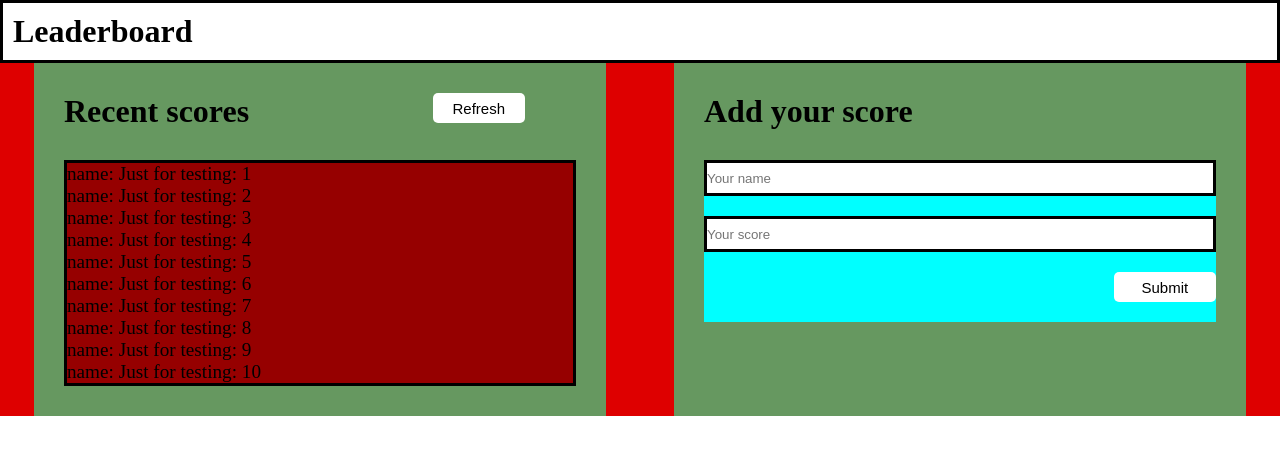
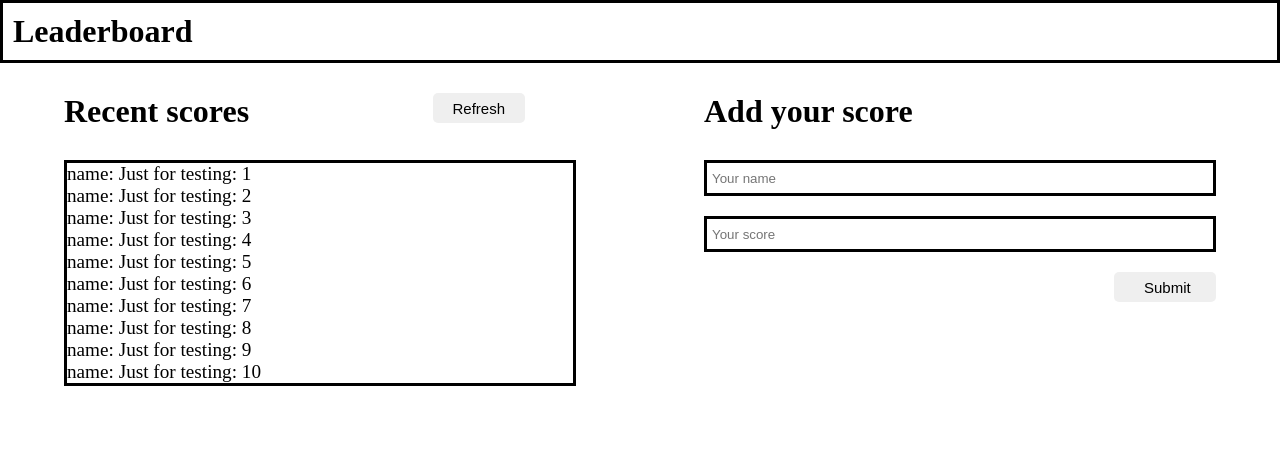
Before and after one commit to dgonzalesi/Leaderboard-APIs, a website built with webpack: page public/index.html in a window 1280 px wide. Built offline with nearby package versions, Linux system fonts and the light colour scheme.

Commit message:
Remove testing colors.

```diff
--- a/src/style.css
+++ b/src/style.css
@@ -10,7 +10,6 @@
 }
 
 #maincontainer {
-    background-color: #de0000;
     display: flex;
     justify-content: space-around;
 }
@@ -18,7 +17,6 @@
 #mainform {
     display: flex;
     flex-direction: column;
-    background-color: aqua;
 }
 
 #scores {
@@ -28,18 +26,15 @@
 }
 
 #inputscore {
-    background-color: #669860;
     width: 40%;
 }
 
 .containers {
-    background-color: #669860;
     width: 40%;
     padding: 30px;
 }
 
 #topscore {
-    background-color: #669860;
     width: 90%;
     display: flex;
     justify-content: space-between;
@@ -48,7 +43,7 @@
 
 #refresh{
     border: none;
-    background-color: #ffffff;
+    : #ffffff;
     height: 20px;
     width: 20%;
     text-align: center;
@@ -66,7 +61,6 @@
 }
 
 #mainlist {
-    background-color: #960000;
     display: flex;
     flex-direction: column;
     border: #000 solid 3px;
@@ -82,11 +76,12 @@
 
 input {
     border: #000 solid 3px;
+    padding-left: 5px;
 }
 
 #submit {
     border: none;
-    background-color: #ffffff;
+    : #ffffff;
     height: 20px;
     width: 20%;
     text-align: center;
```
